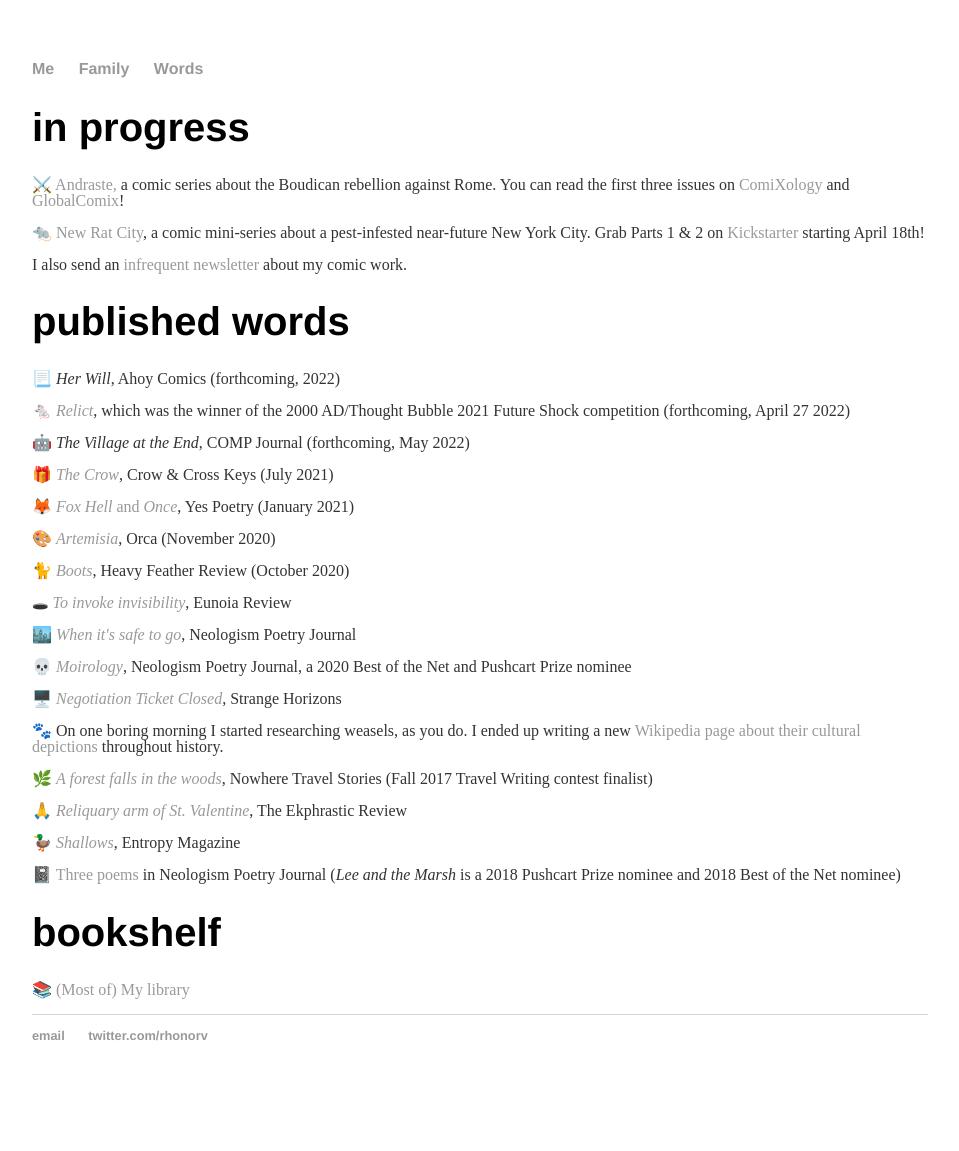
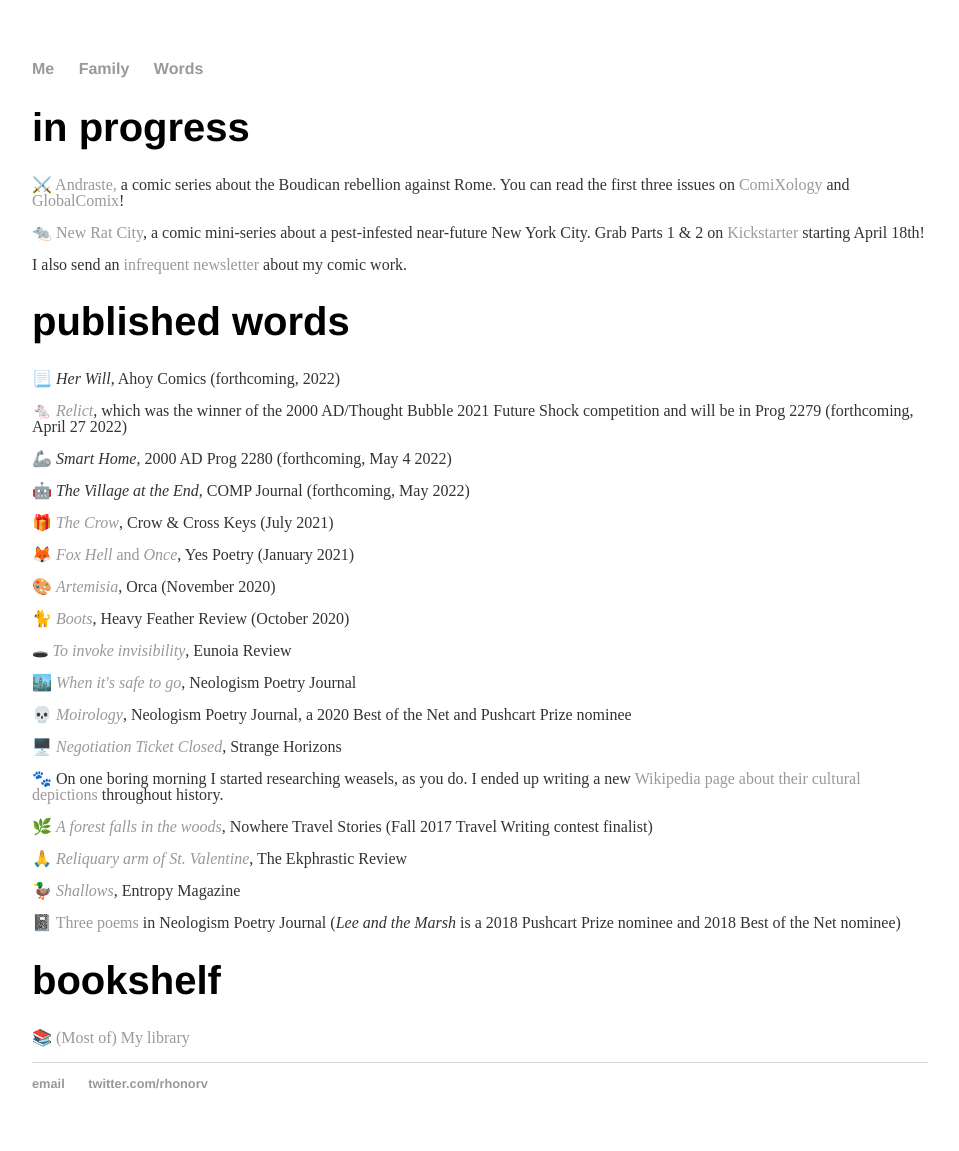
Before and after one commit to rhonorv/rhonorv.github.io, a Jekyll site: the page words/index.html, which Jekyll copies as it is, in a window 1280 px wide. Shown: the whole page, without its empty margins (160-1119 px from the left). Built offline with Jekyll 4.4.1, drawn with Linux system fonts in a browser that asks for light colours; before the commit the page ends 1103 px from its top, so only the background shows below that.

Commit message:
Update index.html

```diff
--- a/words/index.html
+++ b/words/index.html
@@ -33,7 +33,9 @@
 	<h1>published words</h1>
 		<p><span aria-hidden="true">📃 </span><em>Her Will</em>, Ahoy Comics (forthcoming, 2022)</p>
 
-		<p><span aria-hidden="true">🐁 </span><a href="https://2000ad.com/news/whos-won-the-2000-ad-talent-search-at-thought-bubble-2021/"><em>Relict</a></em>, which was the winner of the 2000 AD/Thought Bubble 2021 Future Shock competition (forthcoming, April 27 2022)</p>
+		<p><span aria-hidden="true">🐁 </span><a href="https://2000ad.com/news/whos-won-the-2000-ad-talent-search-at-thought-bubble-2021/"><em>Relict</a></em>, which was the winner of the 2000 AD/Thought Bubble 2021 Future Shock competition and will be in Prog 2279 (forthcoming, April 27 2022)</p>
+
+		<p><span aria-hidden="true">🦾 </span><em>Smart Home</a></em>, 2000 AD Prog 2280 (forthcoming, May 4 2022)</p>
 
 		<p><span aria-hidden="true">🤖 </span><em>The Village at the End</em>, COMP Journal (forthcoming, May 2022)</p>
 
```
